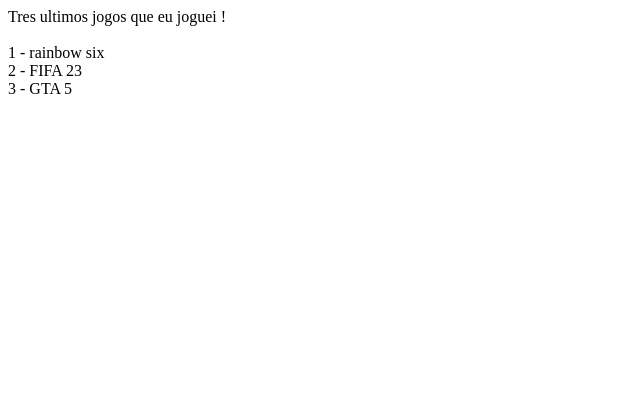
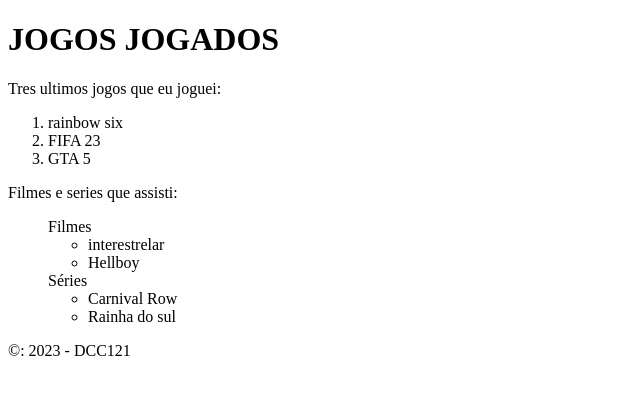
Before and after one commit to ufjf-dcc121/dcc121-2023-1-atv1-Henriquegonzalez10, a plain HTML site: page teste.html in a window 1280 px wide. Shown: the whole page, without its empty margins (0-640 px from the left). Drawn offline with Linux system fonts and the light colour scheme.

Commit message:
adiciona elementos semanticos

```diff
--- a/teste.html
+++ b/teste.html
@@ -5,20 +5,34 @@
         <meta name="viewport" content=""width=device-width, initial-scale="1.0">
         <title>Outra Página</title>
     </head>
+    <main>
     <body>
-        Tres ultimos jogos que eu joguei !
-    </br></br>
+        <h1> JOGOS JOGADOS</h1>
+        <p>Tres ultimos jogos que eu joguei: </p>
 
-    1 - rainbow six
+        <ol>
+            <li>rainbow six</li>
+            <li>FIFA 23</li>
+            <li>GTA 5</li>
 
-    </br>
+        </ol>
 
-    2 - FIFA 23
+        <p> Filmes e series que assisti:</p>
+        <ul>
+            <div>Filmes</div>
+            <ul><li>interestrelar</li>
+                <li>Hellboy</li></ul>
 
-    </br>
+            <div>Séries</li></div>
+            <ul><li>Carnival Row</li>
+                <li>Rainha do sul</li></ul>
+        </ul>
 
-    3 - GTA 5
+        <footer>
+            &copy: 2023 - DCC121
+        </footer>
 
 
+    </main>
     </body>
 </html>
```
